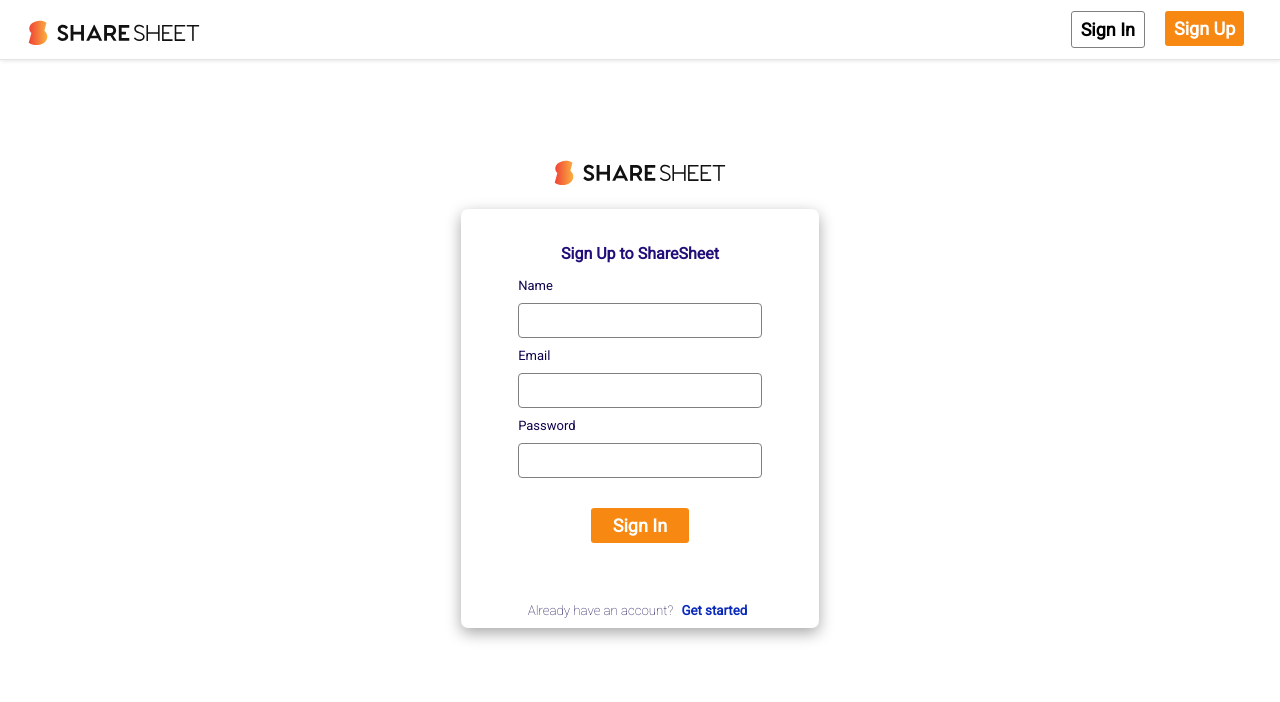
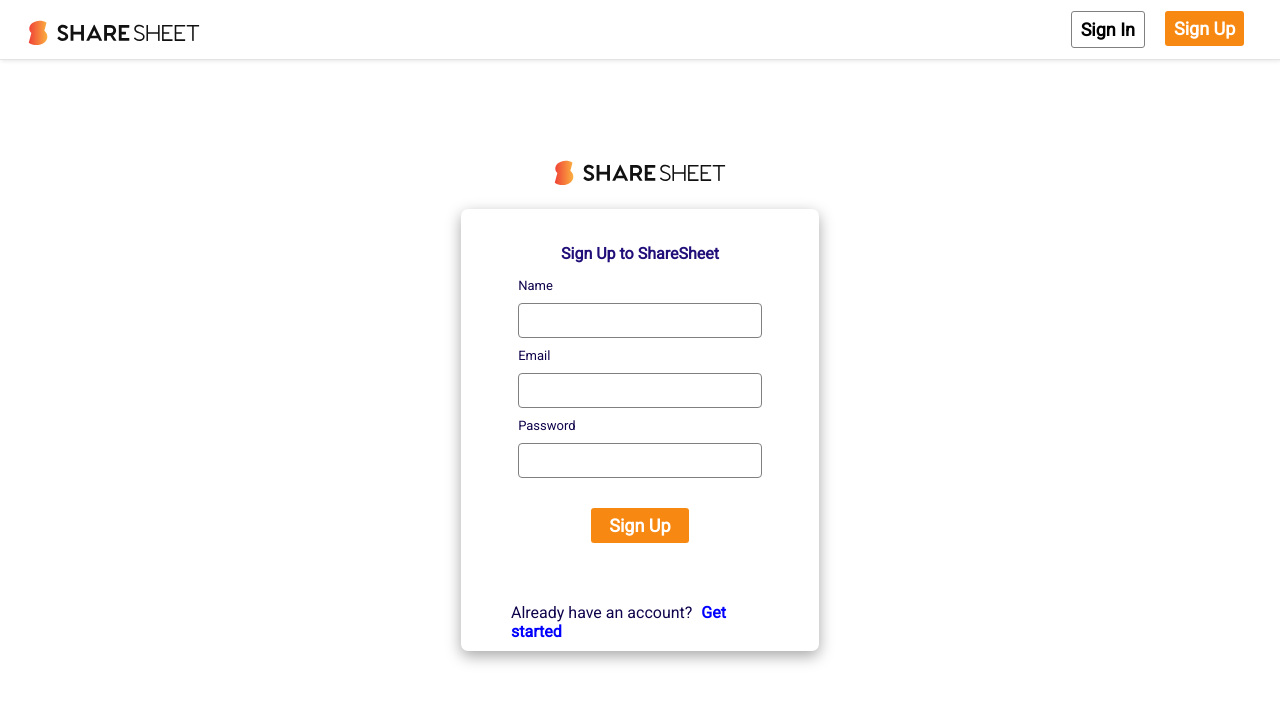
Before and after one commit to sujitIwale/sharesheet, a React (Create React App) app in the folder client/: page /signup in a window 1280 px wide. Shown: the top 702 px of the page. Built offline with nearby package versions, Linux system fonts and the light colour scheme; the HTML template or start-up script is replaced by a standard one.

Commit message:
fix : auth buttons value

```diff
--- a/client/src/index.css
+++ b/client/src/index.css
@@ -75,6 +75,7 @@ body {
 .pa-10 {
   padding: 10px;
 }
+
 .pointer {
   cursor: pointer;
 }
@@ -82,7 +83,7 @@ body {
 /*Font */
 
 .bold {
-  font-weight: 600;
+  font-weight: 700;
 }
 
 /*Customize Scrollbar*/
@@ -91,6 +92,7 @@ body {
   background-color: var(--background-color);
   width: 15px;
 }
+
 .customize-scrollbar::-webkit-scrollbar-thumb {
   cursor: pointer;
   background-color: rgb(177, 177, 177);
@@ -106,6 +108,7 @@ body {
 .white {
   color: white;
 }
+
 /*Background Colors*/
 
 
@@ -127,6 +130,10 @@ body {
 
 .primary-light {
   background-color: var(--primary-color-light);
+}
+
+.text-blue {
+  color: blue;
 }
 
 /* Buttton */
--- a/client/src/pages/auth/Auth.jsx
+++ b/client/src/pages/auth/Auth.jsx
@@ -15,14 +15,14 @@ const Auth = (props) => {
       <div className='auth-card'>
         {props.children}
         <div className='auth-card-footer'>
-          <h5>
+          <h4>
             {props.type === "signup" ? "Already have " : `Don't have `} an
             account?
             <Link to={props.type === "signup" ? "/signin" : "/signup"}>
               {" "}
-              <span>Get started</span>
+              <span className="text-blue bold">Get started</span>
             </Link>
-          </h5>
+          </h4>
         </div>
       </div>
     </div>
--- a/client/src/pages/auth/SignIn.jsx
+++ b/client/src/pages/auth/SignIn.jsx
@@ -50,7 +50,7 @@ const SignIn = () => {
           />
         </div>
         <div className='auth-btn-container'>
-          <SubmitButton Submitted={Submitted} />
+          <SubmitButton Submitted={Submitted} value='Sign In' />
         </div>
       </form>
     </Auth>
--- a/client/src/pages/auth/SignUp.jsx
+++ b/client/src/pages/auth/SignUp.jsx
@@ -48,7 +48,7 @@ const SignUp = () => {
           />
         </div>
         <div className='auth-btn-container'>
-          <SubmitButton Submitted={Submitted} />
+          <SubmitButton Submitted={Submitted} value='Sign Up' />
         </div>
       </form>
     </Auth>
--- a/client/src/pages/auth/SubmitButton.jsx
+++ b/client/src/pages/auth/SubmitButton.jsx
@@ -1,10 +1,10 @@
 import React from 'react'
 import AuthLoader from './AuthLoader'
 
-const SubmitButton = ({ Submitted }) => {
+const SubmitButton = ({ Submitted, value }) => {
     return (
         <button className={`btn btn-primary bg-1 flex row center ${Submitted ? 'pd-0 primary-light text-dark' : ''}`} type='submit' disabled={Submitted}>
-            Sign In
+            {value}
             {
                 Submitted && <AuthLoader />
             }
```
